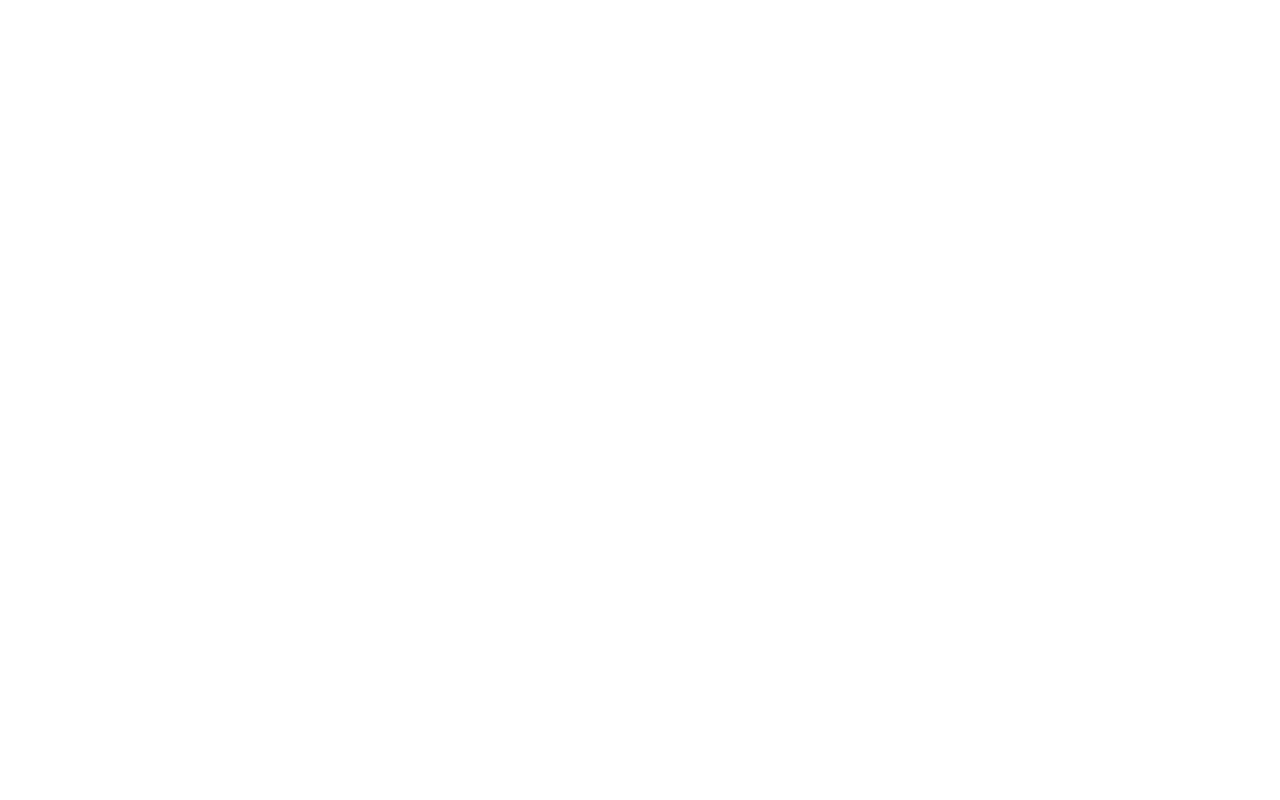
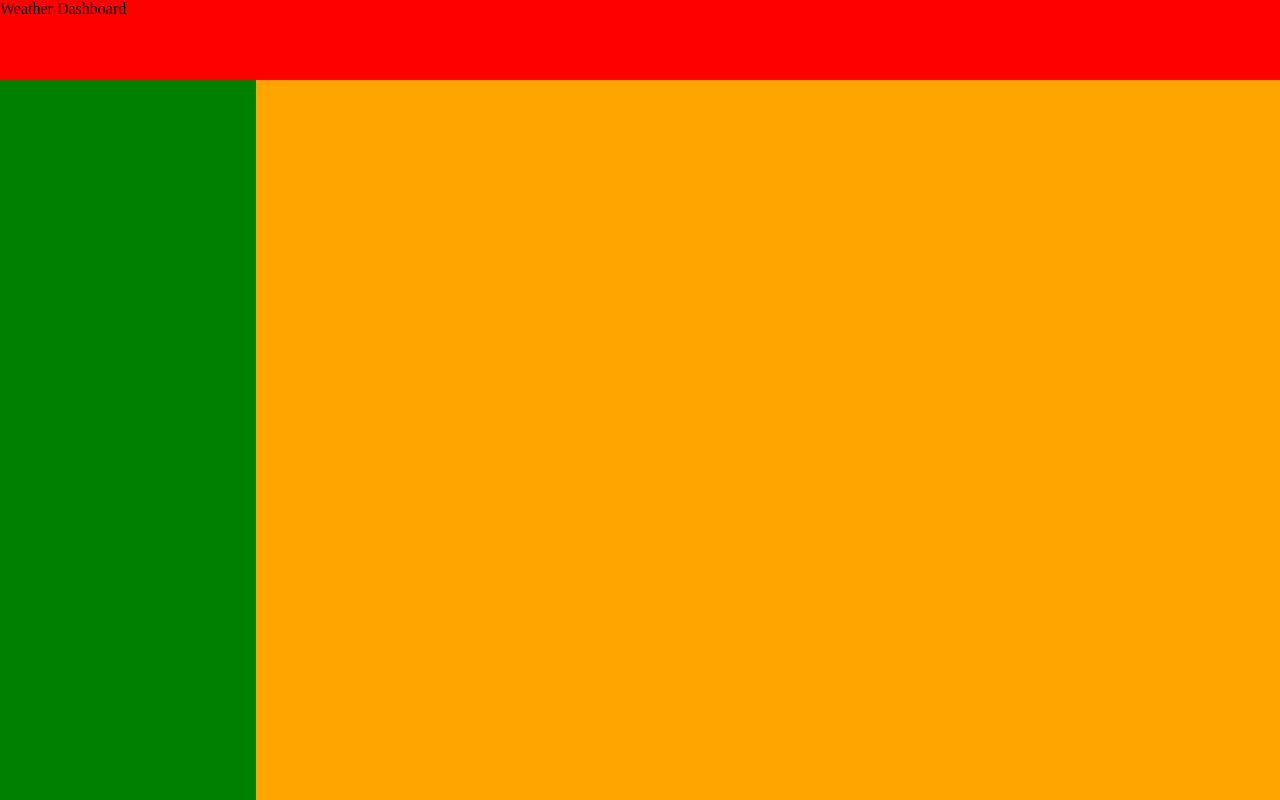
Before and after one commit to x4ndez/weatherdashboard, a plain HTML site: page index.html in a window 1280 px wide. Drawn offline with Linux system fonts and the light colour scheme.

Commit message:
created basic index.html structure

```diff
--- a/assets/css/style.css
+++ b/assets/css/style.css
@@ -0,0 +1,43 @@
+:root {}
+
+body {
+
+    width: 100vw;
+    height: 100vh;
+    margin: 0;
+
+}
+
+header {
+
+    display: block;
+
+    width: 100%;
+    height: 10%;
+
+    background-color: red;
+}
+
+nav {
+
+    display: inline;
+    float: left;
+
+    width: 20%;
+    height: 90%;
+
+    background-color: green;
+
+}
+
+main {
+
+    display: inline;
+    float: left;
+
+    width: 80%;
+    height: 90%;
+
+    background-color: orange;
+
+}
--- a/index.html
+++ b/index.html
@@ -16,15 +16,15 @@
 
 <body>
 
-    <header></header>
+    <header>Weather Dashboard</header>
 
-    <div>
+    <nav>
 
-        <nav></nav>
 
-        <main></main>
 
-    </div>
+    </nav>
+
+    <main></main>
 
     <script src="./assets/js/script.js"></script>
 
```
